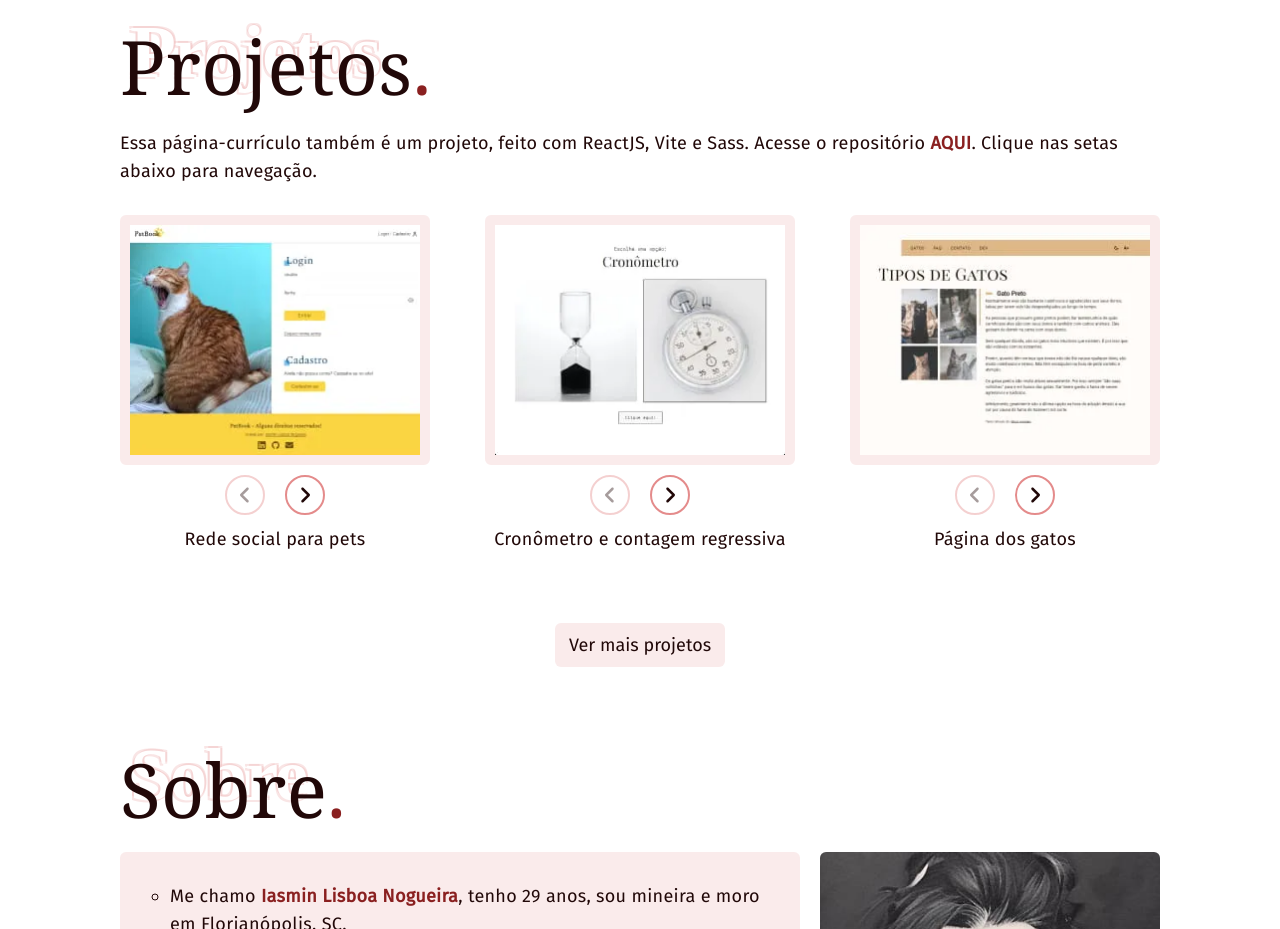
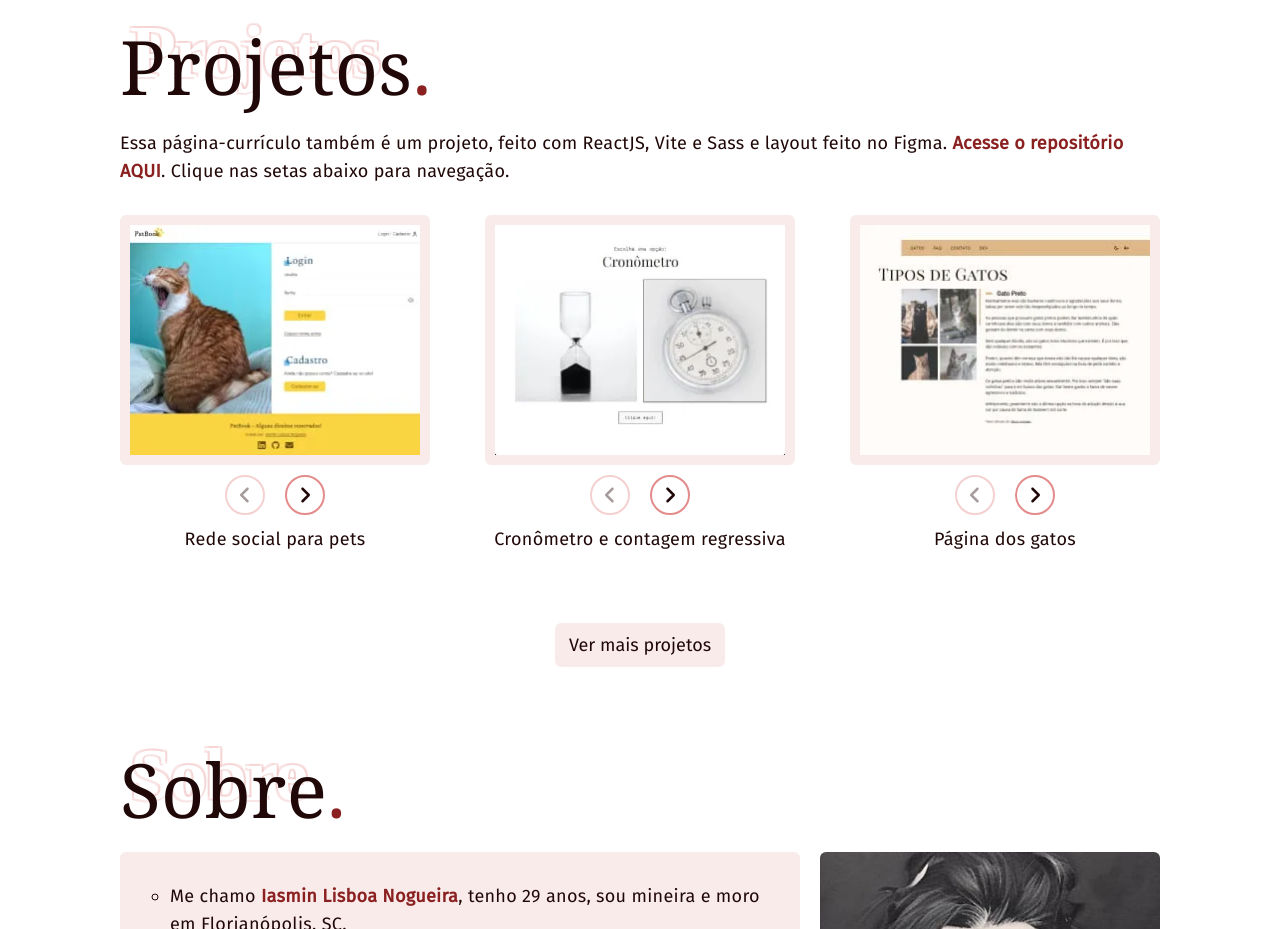
Before and after one commit to iasminln/curriculo-virtual, a React (Vite) app: page / in a window 1280 px wide. Shown: the part 2140-3069 px from the top of the page. Built offline with nearby package versions, Linux system fonts and the light colour scheme; a web font is replaced by a local one.

Commit message:
updated link name

```diff
--- a/src/components/Projetos/Projetos.jsx
+++ b/src/components/Projetos/Projetos.jsx
@@ -16,7 +16,7 @@ const Projetos = () => {
     <section className='projetos' id='projetos' aria-labelledby='title-projetos'>
 
       <Titulo id='title-projetos'>Projetos</Titulo>
-      <p className='text-inicial'>Essa página-currículo também é um projeto, feito com ReactJS, Vite e Sass. Acesse o repositório <a href="https://github.com/iasminln/curriculo-virtual" target="_blank" rel="noreferrer">AQUI</a>. Clique nas setas abaixo para navegação.
+      <p className='text-inicial'>Essa página-currículo também é um projeto, feito com ReactJS, Vite e Sass e layout feito no Figma. <a href="https://github.com/iasminln/curriculo-virtual" target="_blank" rel="noreferrer">Acesse o repositório AQUI</a>. Clique nas setas abaixo para navegação.
       </p>
       <div className='content'>
         <ItemProjeto
```
